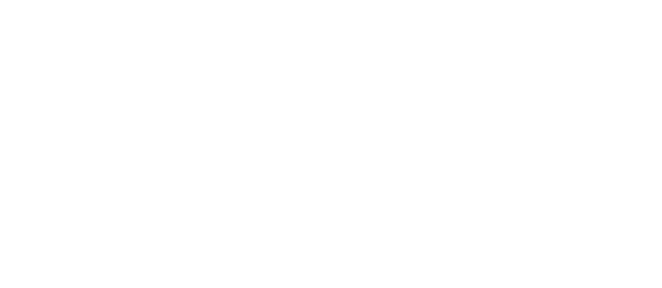
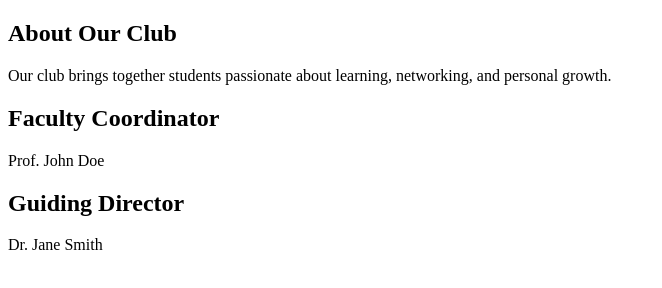
Before and after one commit to SRINATH2654/test, a plain HTML site: page about.html in a window 1280 px wide. Shown: the whole page, without its empty margins (0-662 px from the left). Drawn offline with Linux system fonts and the light colour scheme.

Commit message:
Update about.html

```diff
--- a/about.html
+++ b/about.html
@@ -1 +1,24 @@
-<!-- about.html content -->
+<!DOCTYPE html>
+<html lang="en">
+<head>
+    <meta charset="UTF-8">
+    <meta name="viewport" content="width=device-width, initial-scale=1.0">
+    <title>About Us - XYZ College Club</title>
+    <link rel="stylesheet" href="assets/css/style.css">
+</head>
+<body>
+    <div id="navbar"></div>
+
+    <section class="section">
+        <h1>About Our Club</h1>
+        <p>Our club brings together students passionate about learning, networking, and personal growth.</p>
+        <h2>Faculty Coordinator</h2>
+        <p>Prof. John Doe</p>
+        <h2>Guiding Director</h2>
+        <p>Dr. Jane Smith</p>
+    </section>
+
+    <div id="footer"></div>
+    <script src="assets/js/script.js"></script>
+</body>
+</html>
```
